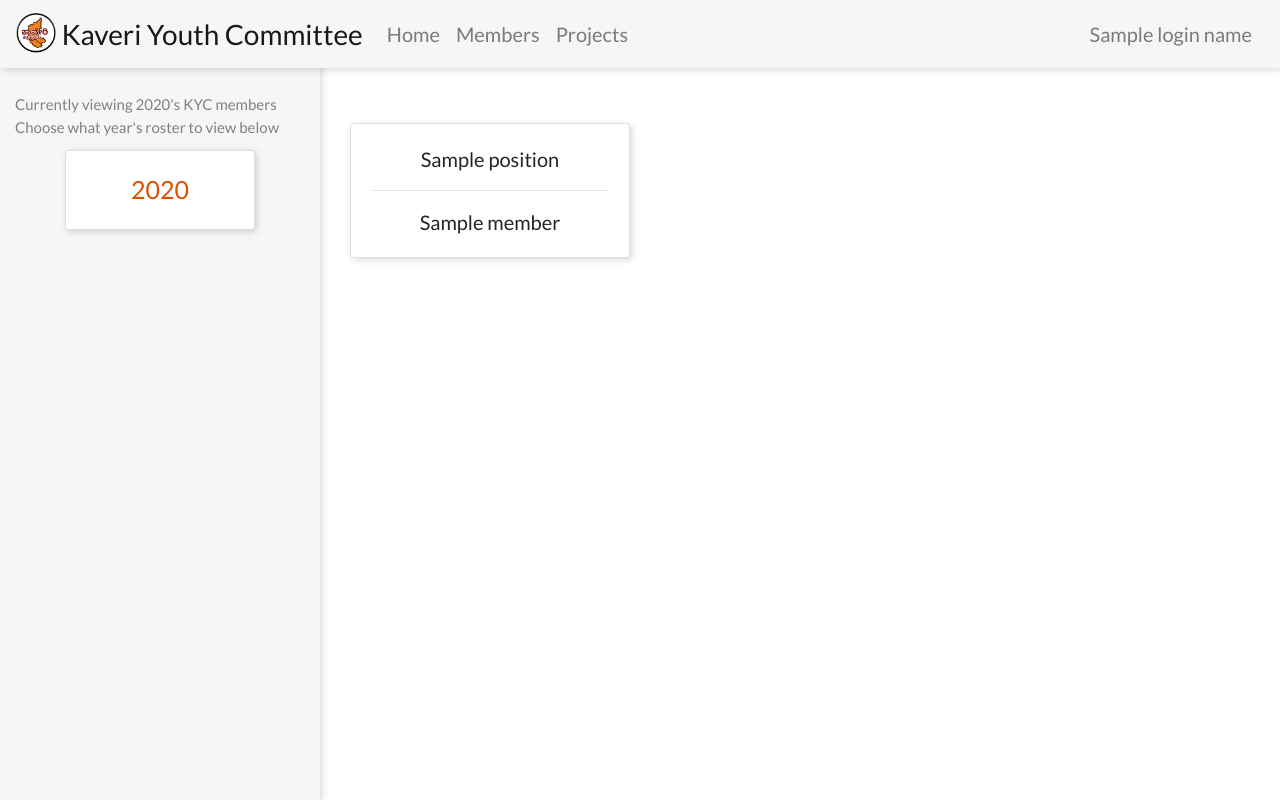
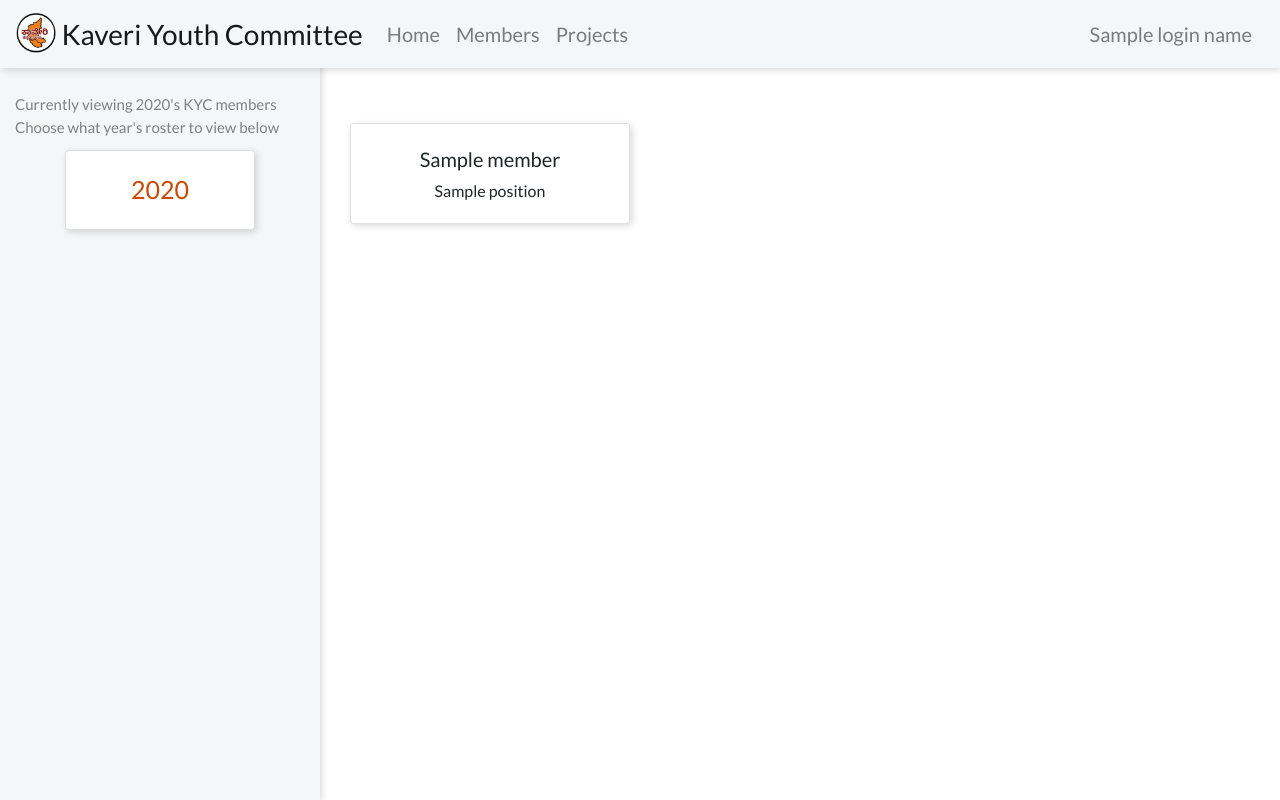
Before and after one commit to kyckaveri/website, a Django app: template kycwebsite/templates/publicviewcontroller/members.html in a window 1280 px wide. Run offline with Django 3.2, Linux system fonts and the light colour scheme; the template is opened without the code that fills it: most values are stand-ins (such as "Sample title", 1, 10 or a date in 2020); some libraries are stand-ins or nearby versions.

Commit message:
39/42 Style Updates

```diff
--- a/kycwebsite/static/common/css/global.css
+++ b/kycwebsite/static/common/css/global.css
@@ -4,10 +4,11 @@
 
     /* Text Colors */
     --accent-text: #f56400;
-    --accent-bold: #dc5000;
+    --accent-bold: #cb4900;
     --black-text: rgba(0, 0, 0, 0.9);
     --light-text: rgba(0, 0, 0, 0.5);
     --white-text: rgba(1, 1, 1, 0.9);
+    --brown-bg: rgb(158, 56, 20);
 
     /* Background Colors */
     --navbar-bg: #f5f6f7;
--- a/kycwebsite/static/publicviewcontroller/css/home.css
+++ b/kycwebsite/static/publicviewcontroller/css/home.css
@@ -47,6 +47,10 @@
 .sidebar-title {
     text-align: center;
     width: 100%;
+}
+
+.member-position {
+    font-size: 16px;
 }
 
 #member-expansion {
--- a/kycwebsite/static/publicviewcontroller/css/members.css
+++ b/kycwebsite/static/publicviewcontroller/css/members.css
@@ -54,6 +54,11 @@
     display: none;
 }
 
+.position {
+    margin-top: 5px;
+    font-size: 16px;
+}
+
 @media (max-width: 991px) {
     .year-picker-container {
         display: none;
--- a/kycwebsite/static/publicviewcontroller/css/projects.css
+++ b/kycwebsite/static/publicviewcontroller/css/projects.css
@@ -16,9 +16,11 @@
     position: absolute;
     left: 5%;
 
-    background-color: black;
+    background-color: var(--accent-bold);
     color: white;
+
     padding: 0 15px;
+    border-radius: 10px;
 }
 
 .name {
--- a/kycwebsite/templates/publicviewcontroller/home.html
+++ b/kycwebsite/templates/publicviewcontroller/home.html
@@ -160,7 +160,7 @@ animateValue("hours-value", parseInt({{hours}}/2), {{hours}}, 500);
                 <hr/>
                 <div>
                     {% for position, member in member_summary %}
-                    {{ position }}: {{ member }}<br/>
+                    {{ member }} <span class="member-position">({{ position }})</span><br/>
                     {% endfor %}
                 </div>
                 {% if has_expansion %}
--- a/kycwebsite/templates/publicviewcontroller/members.html
+++ b/kycwebsite/templates/publicviewcontroller/members.html
@@ -64,9 +64,10 @@ yearItem.className += ' highlight';
                     {% for member in item.PEOPLE %}
                     <div class="col-6 col-lg-4 w-100">
                         <div class="card">
-                            {{item.POSITION}}
-                            <hr/>
                             {{member}}
+                            <div class="position">
+                                {{item.POSITION}}
+                            </div>
                         </div>
                         <br/>
                     </div>
```
